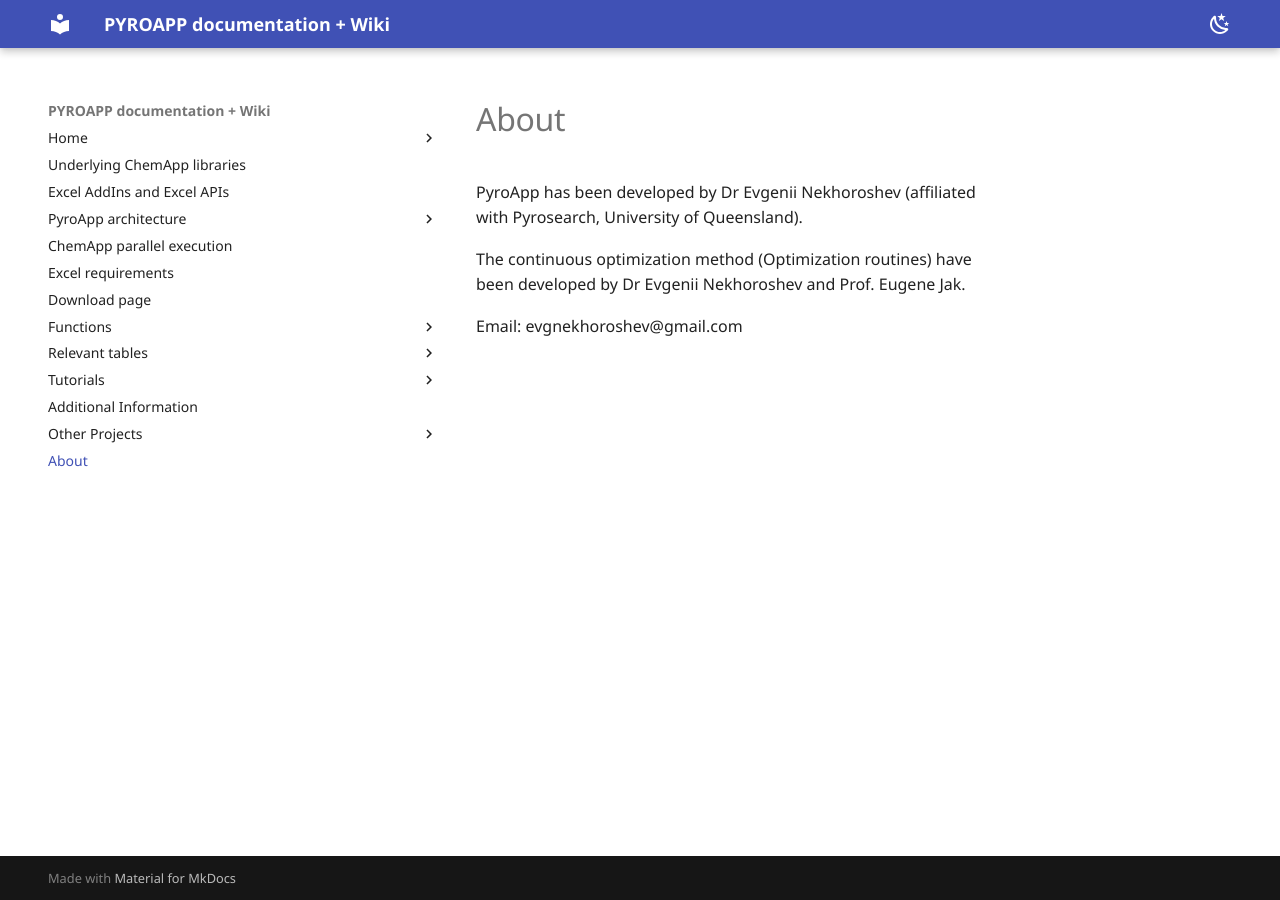
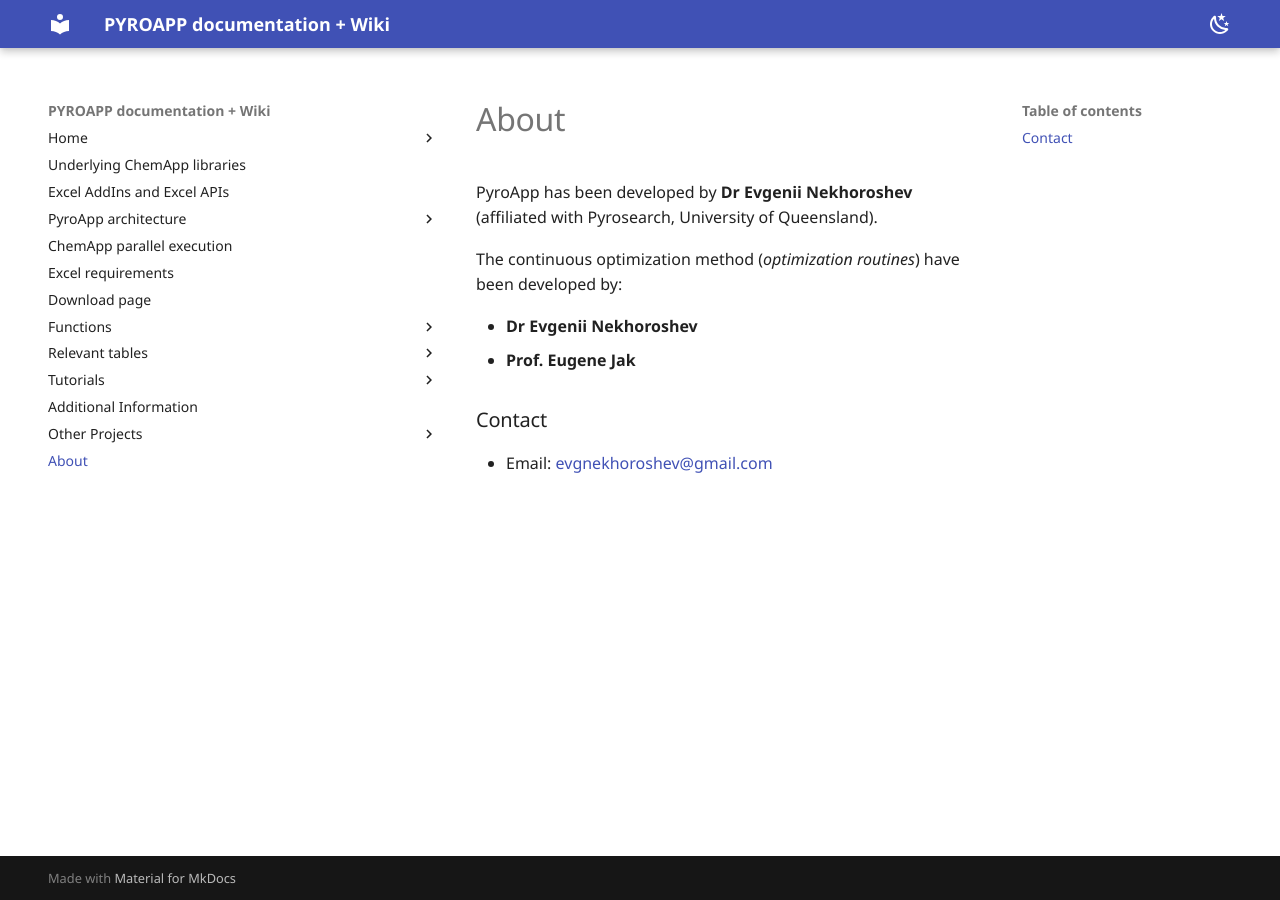
Before and after one commit to evnekdev/pyroapp-docs, an MkDocs documentation site: the page built from docs/about.md, in a window 1280 px wide. Built offline with MkDocs 1.6.1 and Material for MkDocs 9.7.7, drawn with Linux system fonts in a browser that asks for light colours; some web fonts are replaced.

Commit message:
Update about.md

```diff
--- a/docs/about.md
+++ b/docs/about.md
@@ -1,7 +1,13 @@
 # About
 
-PyroApp has been developed by Dr Evgenii Nekhoroshev (affiliated with Pyrosearch, University of Queensland).
+PyroApp has been developed by **Dr Evgenii Nekhoroshev**
+(affiliated with Pyrosearch, University of Queensland).
 
-The continuous optimization method (Optimization routines) have been developed by Dr Evgenii Nekhoroshev and Prof. Eugene Jak.
+The continuous optimization method (*optimization routines*) have been developed by:
 
-Email: evgnekhoroshev@gmail.com
+  - **Dr Evgenii Nekhoroshev**
+  - **Prof. Eugene Jak**
+
+### Contact
+
+  - Email: <evgnekhoroshev@gmail.com>
```
